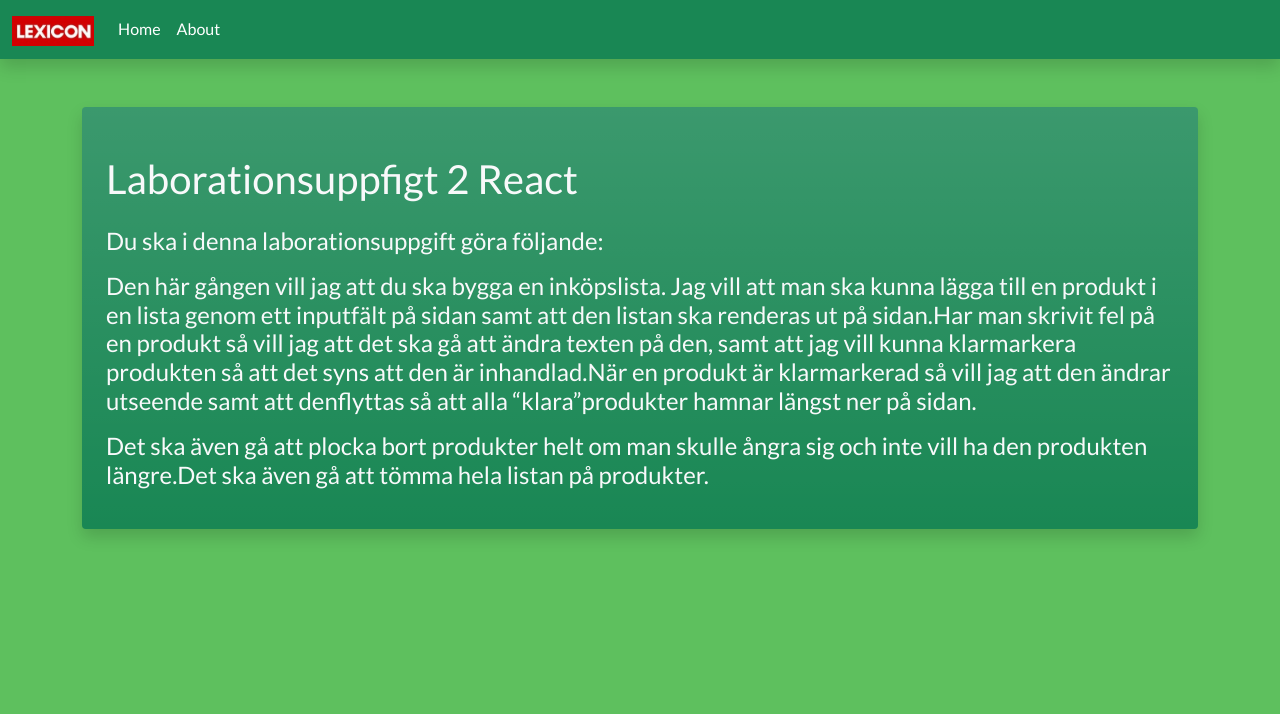
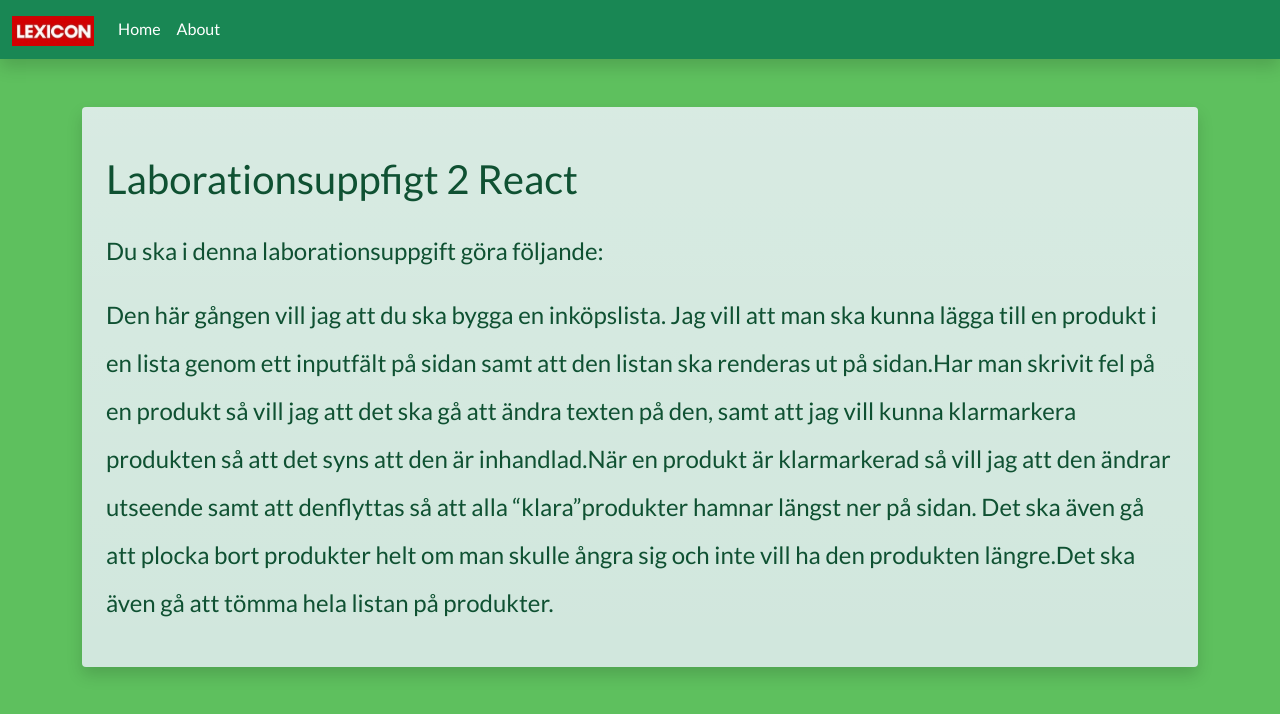
Before and after one commit to johnLexicon/react-laboration-2, a React (Create React App) app: page /about in a window 1280 px wide. Shown: the top 714 px of the page. Built offline with nearby package versions, Linux system fonts and the light colour scheme.

Commit message:
Style changes to About page.

```diff
--- a/src/components/About.tsx
+++ b/src/components/About.tsx
@@ -1,6 +1,9 @@
 const About: React.FC = () => {
   return (
-    <div className="container mt-5 rounded shadow h4 bg-success bg-gradient p-4 text-light">
+    <div
+      className="container mt-5 rounded shadow h4 bg-gradient p-4 lh-lg"
+      style={{ backgroundColor: '#d1e7dd', color: '#0f5132' }}
+    >
       <h1 className="my-4">Laborationsuppfigt 2 React</h1>
       <p>Du ska i denna laborationsuppgift göra följande:</p>{' '}
       <p>
@@ -11,12 +14,9 @@ const About: React.FC = () => {
         att jag vill kunna klarmarkera produkten så att det syns att den är
         inhandlad.När en produkt är klarmarkerad så vill jag att den ändrar
         utseende samt att denflyttas så att alla “klara”produkter hamnar längst
-        ner på sidan.
-      </p>
-      <p>
-        Det ska även gå att plocka bort produkter helt om man skulle ångra sig
-        och inte vill ha den produkten längre.Det ska även gå att tömma hela
-        listan på produkter.
+        ner på sidan. Det ska även gå att plocka bort produkter helt om man
+        skulle ångra sig och inte vill ha den produkten längre.Det ska även gå
+        att tömma hela listan på produkter.
       </p>
     </div>
   );
```
